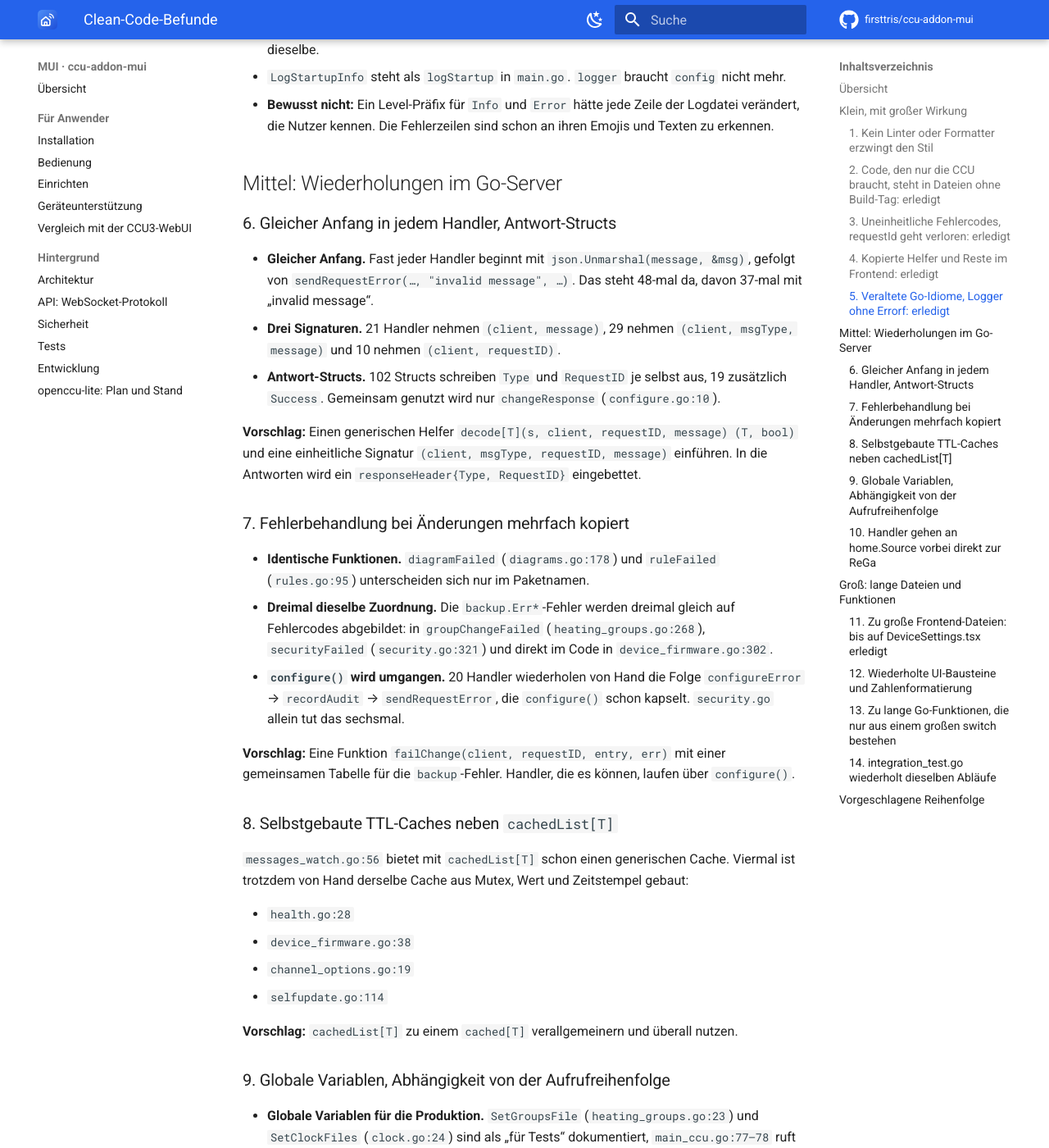
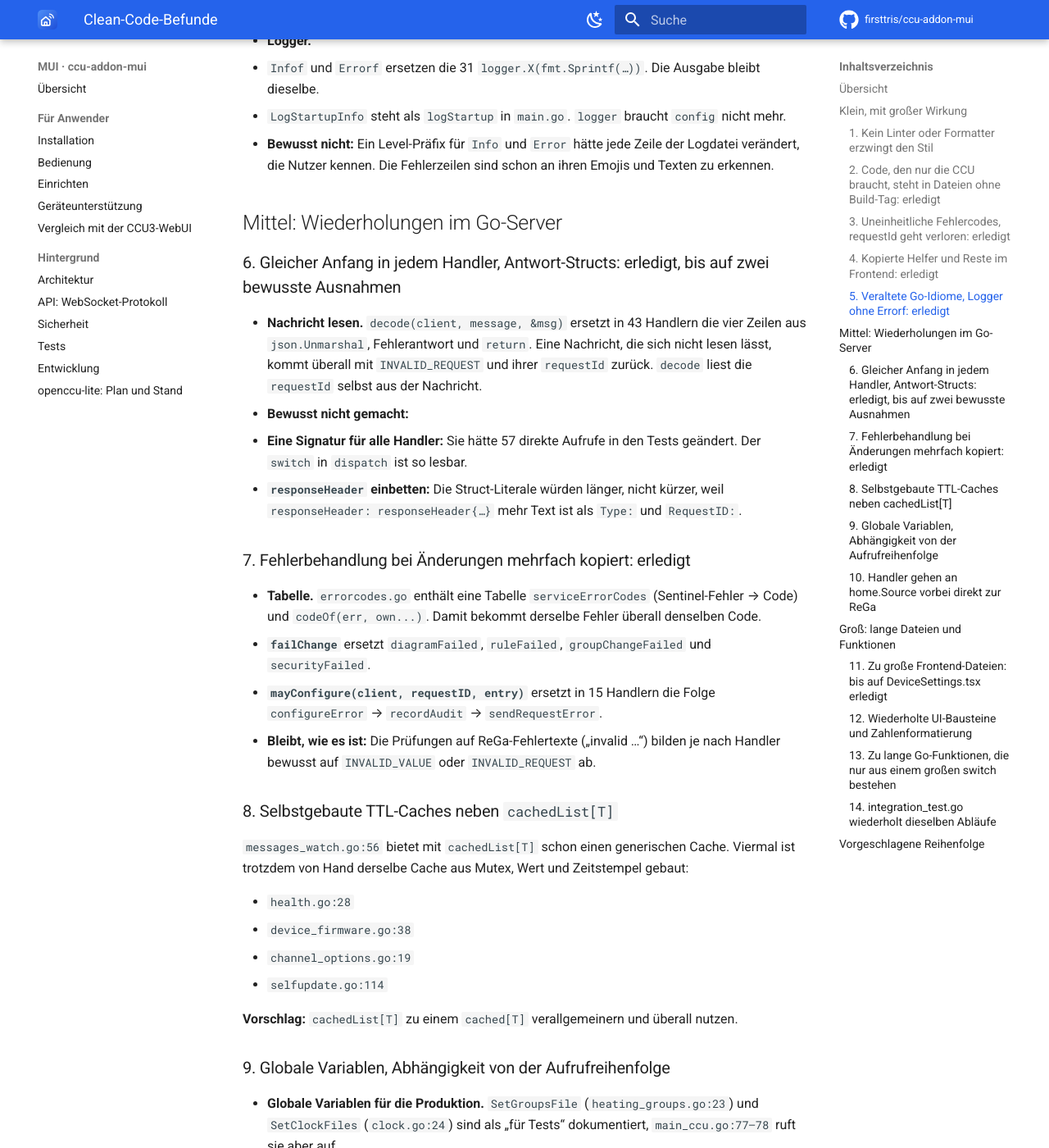
Before and after one commit to firsttris/ccu-addon-mui, an MkDocs documentation site: the page built from docs/clean-code-befunde.md, in a window 1280 px wide and 1400 px high, scrolled down 5054 px. Shown: the whole window at 82% size. Built offline with MkDocs 1.6.1 and Material for MkDocs 9.7.7, drawn with Linux system fonts in a browser that asks for light colours; comment, search, counter and statistics services are not loaded; some of the changed text lies outside the part shown.

Commit message:
Befundliste: #6 und #7 erledigt
Co-Authored-By: Claude Opus 5.5 <noreply@anthropic.com>
Claude-Session: https://claude.ai/code/session_01K3hrka7UfjroJia9Y6hgMy

```diff
--- a/docs/clean-code-befunde.md
+++ b/docs/clean-code-befunde.md
@@ -28,8 +28,8 @@ Größe: **S** klein (unter einer Stunde), **M** mittel, **L** groß.
 | 3 | Uneinheitliche Fehlercodes, `requestId` geht verloren (erledigt) | Go | S |
 | 4 | Kopierte Helfer und Reste im Frontend (erledigt) | Frontend | S–M |
 | 5 | Veraltete Go-Idiome, Logger ohne `Errorf` (erledigt) | Go | S |
-| 6 | Gleicher Anfang in jedem Handler, Antwort-Structs | Go | M |
-| 7 | Fehlerbehandlung bei Änderungen mehrfach kopiert | Go | S |
+| 6 | Gleicher Anfang in jedem Handler, Antwort-Structs (erledigt) | Go | M |
+| 7 | Fehlerbehandlung bei Änderungen mehrfach kopiert (erledigt) | Go | S |
 | 8 | Selbstgebaute TTL-Caches neben `cachedList[T]` | Go | M |
 | 9 | Globale Variablen, Abhängigkeit von der Aufrufreihenfolge | Go | M |
 | 10 | Handler gehen an `home.Source` vorbei direkt zur ReGa | Go | M |
@@ -149,32 +149,27 @@ sind nur über `dispatch_ccu.go` erreichbar. Eine Aufteilung würde diesen Teil
 
 ## Mittel: Wiederholungen im Go-Server
 
-### 6. Gleicher Anfang in jedem Handler, Antwort-Structs
+### 6. Gleicher Anfang in jedem Handler, Antwort-Structs: erledigt, bis auf zwei bewusste Ausnahmen
 
-- **Gleicher Anfang.** Fast jeder Handler beginnt mit `json.Unmarshal(message, &msg)`, gefolgt von
-  `sendRequestError(…, "invalid message", …)`. Das steht 48-mal da, davon 37-mal mit „invalid message“.
-- **Drei Signaturen.** 21 Handler nehmen `(client, message)`, 29 nehmen `(client, msgType, message)`
-  und 10 nehmen `(client, requestID)`.
-- **Antwort-Structs.** 102 Structs schreiben `Type` und `RequestID` je selbst aus, 19 zusätzlich
-  `Success`. Gemeinsam genutzt wird nur `changeResponse` (`configure.go:10`).
+- **Nachricht lesen.** `decode(client, message, &msg)` ersetzt in 43 Handlern die vier Zeilen aus
+  `json.Unmarshal`, Fehlerantwort und `return`. Eine Nachricht, die sich nicht lesen lässt, kommt überall
+  mit `INVALID_REQUEST` und ihrer `requestId` zurück. `decode` liest die `requestId` selbst aus der
+  Nachricht.
+- **Bewusst nicht gemacht:**
+  - **Eine Signatur für alle Handler:** Sie hätte 57 direkte Aufrufe in den Tests geändert. Der
+    `switch` in `dispatch` ist so lesbar.
+  - **`responseHeader` einbetten:** Die Struct-Literale würden länger, nicht kürzer, weil
+    `responseHeader: responseHeader{…}` mehr Text ist als `Type:` und `RequestID:`.
 
-**Vorschlag:** Einen generischen Helfer `decode[T](s, client, requestID, message) (T, bool)` und eine
-einheitliche Signatur `(client, msgType, requestID, message)` einführen. In die Antworten wird ein
-`responseHeader{Type, RequestID}` eingebettet.
+### 7. Fehlerbehandlung bei Änderungen mehrfach kopiert: erledigt
 
-### 7. Fehlerbehandlung bei Änderungen mehrfach kopiert
-
-- **Identische Funktionen.** `diagramFailed` (`diagrams.go:178`) und `ruleFailed` (`rules.go:95`)
-  unterscheiden sich nur im Paketnamen.
-- **Dreimal dieselbe Zuordnung.** Die `backup.Err*`-Fehler werden dreimal gleich auf Fehlercodes
-  abgebildet: in `groupChangeFailed` (`heating_groups.go:268`), `securityFailed` (`security.go:321`) und
-  direkt im Code in `device_firmware.go:302`.
-- **`configure()` wird umgangen.** 20 Handler wiederholen von Hand die Folge `configureError` →
-  `recordAudit` → `sendRequestError`, die `configure()` schon kapselt. `security.go` allein tut das
-  sechsmal.
-
-**Vorschlag:** Eine Funktion `failChange(client, requestID, entry, err)` mit einer gemeinsamen Tabelle
-für die `backup`-Fehler. Handler, die es können, laufen über `configure()`.
+- **Tabelle.** `errorcodes.go` enthält eine Tabelle `serviceErrorCodes` (Sentinel-Fehler → Code) und
+  `codeOf(err, own...)`. Damit bekommt derselbe Fehler überall denselben Code.
+- **`failChange`** ersetzt `diagramFailed`, `ruleFailed`, `groupChangeFailed` und `securityFailed`.
+- **`mayConfigure(client, requestID, entry)`** ersetzt in 15 Handlern die Folge `configureError` →
+  `recordAudit` → `sendRequestError`.
+- **Bleibt, wie es ist:** Die Prüfungen auf ReGa-Fehlertexte („invalid …“) bilden je nach Handler bewusst
+  auf `INVALID_VALUE` oder `INVALID_REQUEST` ab.
 
 ### 8. Selbstgebaute TTL-Caches neben `cachedList[T]`
 
@@ -300,5 +295,5 @@ Jeder Schritt ist ein eigener PR:
 4. ~~Mechanische Go-Modernisierung und Logger (#5)~~ erledigt.
 5. ~~Kopierte Frontend-Helfer und Reste (#4)~~ erledigt.
 6. ~~Große Frontend-Dateien aufteilen (#11)~~ erledigt bis auf `DeviceSettings.tsx`.
-7. Handler vereinheitlichen (#6, #7), danach die langen Handler aufteilen (#13).
+7. ~~Handler vereinheitlichen (#6, #7)~~ erledigt; danach die langen Handler aufteilen (#13).
 8. Der Rest: #8, #9, #10, #12, #14, `DeviceSettings.tsx`, `fakeccu.go`.
```
